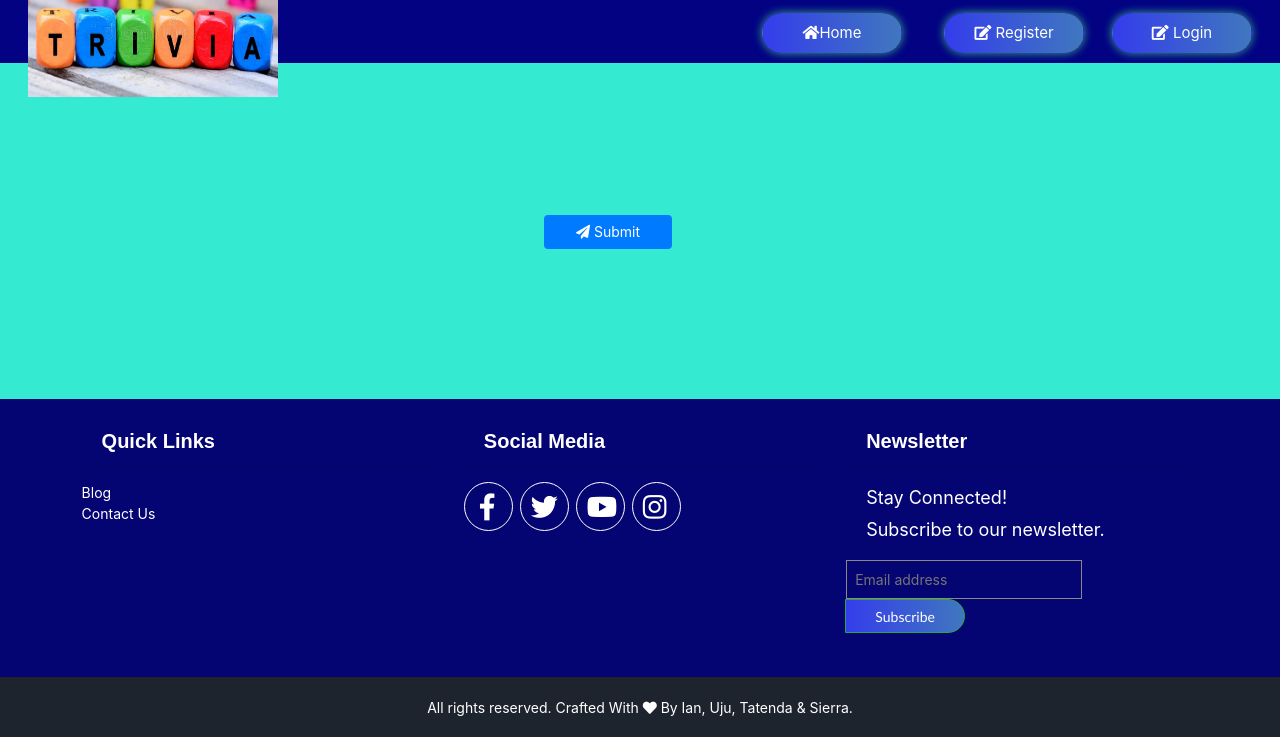
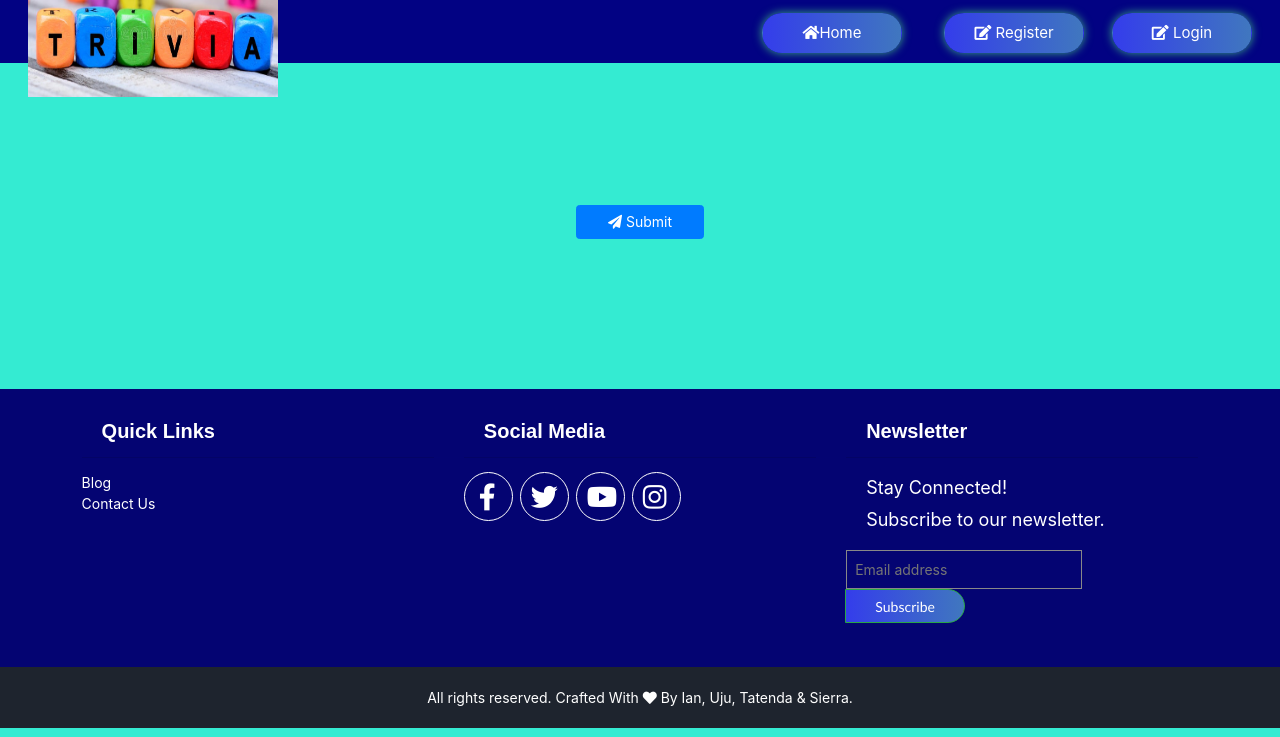
Before and after one commit to tatendachiduwa19/trivia, a Flask app: template templates/question.html in a window 1280 px wide. Shown: the top 737 px of the page. Run offline with Flask 2, Linux system fonts and the light colour scheme; the template is opened without the code that fills it, so the values that code supplies are empty; some libraries are stand-ins or nearby versions.

Commit message:
styling update for question button

```diff
--- a/templates/question.html
+++ b/templates/question.html
@@ -9,7 +9,7 @@
         </div>
       {% endfor %}
     </div>
-    <button type = "submit" value="submit" class="btn btn-primary btn-forms btn-difficulty">
+    <button type = "submit" value="submit" class="btn btn-primary btn-forms">
       <i class="fa fa-paper-plane"></i>  Submit
     </button>
     </form>
```
